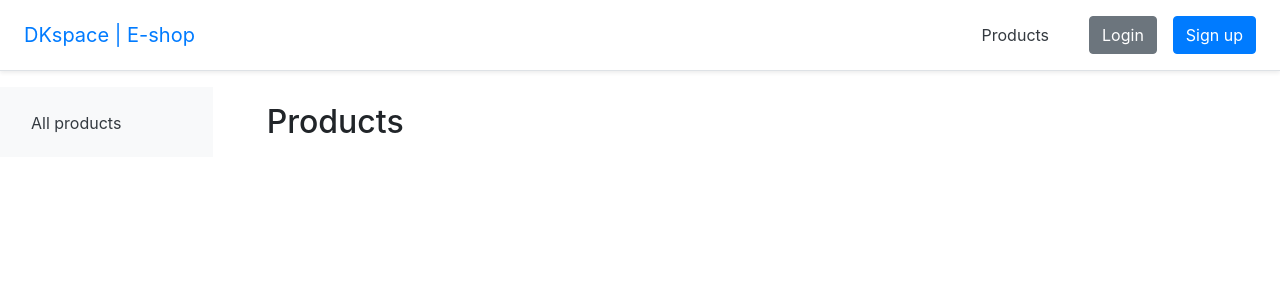
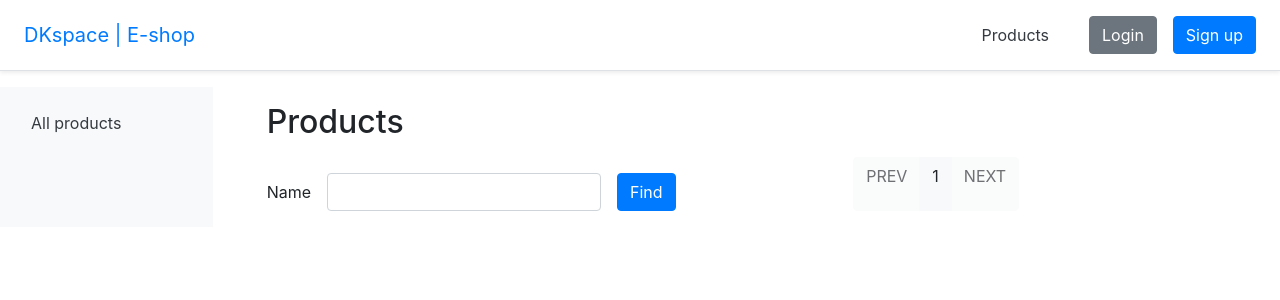
Before and after one commit to xkorman/DBS-ESHOP, a Flask app: page /products/ in a window 1280 px wide. Shown: the top 300 px of the page. Run offline with Flask 2, Linux system fonts and the light colour scheme; data that the repository does not hold is empty; parts of the project's set-up code (start-up, migrations or seed data) failed here and were passed over; some libraries are stand-ins or nearby versions.

Commit message:
added find by name, changed address style

```diff
--- a/app.py
+++ b/app.py
@@ -31,6 +31,7 @@ class RegistrationForm(Form):
                                           validators.equal_to('confirm', message='Password must match')])
     confirm = PasswordField('Repeat password')
     full_name = TextField('Full-name', [validators.Length(min=5, max=50)])
+    zip = StringField(u'Select ZIP code', [validators.required(), validators.length(min=5, max=6)])
     address = TextField('Address', [validators.Length(min=5, max=250)])
 
 
@@ -41,7 +42,8 @@ class DashUserForm(Form):
                                   validators.Email()])
     newPass = PasswordField('New password', [validators.equal_to('confirmnew', message='Passwords must match')])
     confirmnew = PasswordField('Repeat new password')
-    address = StringField('Address', [validators.Length(min=5, max=250)])
+    city = StringField(u'Select ZIP code', [validators.required(), validators.length(min=5, max=6)])
+    address = TextField('Address', [validators.Length(min=5, max=250)])
     admin = BooleanField('Admin permission')
 
 
@@ -60,6 +62,10 @@ class AddBrandForm(Form):
     brand_description = TextAreaField('Description', render_kw={"rows": 10})
 
 
+class FindName(Form):
+    find_name = StringField('Name', [validators.required()])
+
+
 @app.route('/register/', methods=['GET', 'POST'])
 def register_page():
     form = RegistrationForm(request.form)
@@ -70,12 +76,22 @@ def register_page():
             email = form.email.data
             password = sha256_crypt.encrypt(str(form.password.data))
             full_name = form.full_name.data
+            city = form.zip.data
             address = form.address.data
 
+            if city[3] != ' ':
+                city = city[:3] + ' ' + city[3:]
+            city_id = get_city(city)
+            if city_id is None:
+                raise ValueError('Bad zip code!')
+
             c, conn = connection()
+            c.execute('INSERT INTO users(user_name, password, name, email) VALUES (%s, %s, %s, %s)',
+                      (user_name, password, full_name, email))
 
-            c.execute('INSERT INTO users(user_name, password, name, address, email) VALUES (%s, %s, %s, %s, %s)',
-                      (user_name, password, full_name, address, email))
+            c.execute('INSERT INTO address(user_id, city_id, part_of_city) VALUES '
+                      '((SELECT id FROM users WHERE user_name=%s), %s, %s)',
+                      (user_name, city_id, address))
             conn.commit()
 
             c.close()
@@ -85,14 +101,17 @@ def register_page():
             session['user_id'] = user_name
             session['admin'] = 0
 
-            return redirect(url_for('homepage'))
+            return redirect(url_for('index'))
         return render_template("register.html", form=form)
-
+    except ValueError as e:
+        flash(f"{e}")
+        return render_template("register.html", form=form)
     except IntegrityError:
         flash("Username already used")
         return render_template("register.html", form=form)
     except Exception as e:
         flash(f"{e}")
+        print(f"{e}")
         return render_template("register.html", form=form)
 
 
@@ -118,9 +137,41 @@ def admin_required(f):
             return f(*args, **kwargs)
         else:
             flash("You have to be admin")
-            return redirect(url_for('products_page'))
+            return redirect(url_for('index'))
 
     return admin_control
+
+
+def get_state():
+    c, conn = connection()
+    choices = []
+
+    c.execute('SELECT state_id, state_name FROM state')
+
+    for row in c.fetchall():
+        choices += [(str(row[0]), str(row[1]))]
+    c.close()
+    return choices
+
+
+def get_region():
+    c, conn = connection()
+    choices = []
+
+    c.execute('SELECT region_id, region_name FROM region')
+
+    for row in c.fetchall():
+        choices += [(str(row[0]), str(row[1]))]
+    c.close()
+    return choices
+
+
+def get_city(city_zip):
+    c, conn = connection()
+    c.execute('SELECT id FROM city WHERE psc=%s', [city_zip])
+    city_id = c.fetchone()
+    c.close()
+    return city_id
 
 
 @app.route("/logout/")
@@ -128,7 +179,7 @@ def admin_required(f):
 def logout():
     session.clear()
     flash("Logged out")
-    return redirect(url_for('homepage'))
+    return redirect(url_for('index'))
 
 
 @app.route('/login/', methods=['GET', 'POST'])
@@ -144,10 +195,10 @@ def login_page():
                 session['logged-in'] = True
                 session['user_name'] = request.form['username']
                 session['user_id'] = data[0]
-                session['admin'] = data[6]
+                session['admin'] = data[5]
 
                 flash("Logged in")
-                return redirect(url_for('homepage'))
+                return redirect(url_for('index'))
             else:
                 flash("Invalid username or password")
         return render_template("login.html")
@@ -160,44 +211,42 @@ def login_page():
         return render_template("login.html")
 
 
-@app.route('/', methods=['GET'], defaults={"page": 1})
-@app.route('/<int:page>', methods=['GET'])
+@app.route('/', methods=['GET', 'POST'], defaults={"page": 1})
+@app.route('/products/', methods=['GET', 'POST'], defaults={"page": 1})
+@app.route('/<int:page>', methods=['GET', 'POST'])
 def index(page):
-    c, conn = connection()
-    page = page
-    per_page = 20
-    start = (page - 1) * per_page
-    end = per_page
-    c.execute('SELECT * FROM product ORDER BY product_id OFFSET (%s) ROWS FETCH NEXT %s ROWS ONLY', (start, end))
-    products = c.fetchall()
-    # print("Result......", users)
-    return render_template("products.html", products=products)
-
-
-@app.route('/products/')
-def products_page():
+    form = FindName(request.form)
     products = None
     categories = None
+
     try:
         c, conn = connection()
-        c.execute("SELECT * FROM product ORDER BY product_id")
-        products = c.fetchall()
-        c.execute("SELECT * FROM category ORDER BY category_id")
-        categories = c.fetchall()
-        return render_template("products.html", products=products, categories=categories)
+        categories = get_categories()
 
+        if request.method == 'POST':
+            c.execute('SELECT * FROM product WHERE UPPER(product_name) LIKE UPPER(%s)', ['%' + form.find_name.data + '%'])
+            products = c.fetchall()
+            return render_template("products.html", form=form, page=page, products=products, categories=categories)
+        else:
+            page = page
+            per_page = 20
+            start = (page - 1) * per_page
+            end = per_page
+            c.execute('SELECT * FROM product ORDER BY product_id OFFSET (%s) ROWS FETCH NEXT %s ROWS ONLY', (start, end))
+            products = c.fetchall()
+            return render_template("products.html", form=form, page=page, products=products, categories=categories)
     except Exception as e:
         flash(e)
-        return render_template("products.html", products=products, categories=categories)
+        return render_template("products.html", form=form, page=page, products=products, categories=categories)
 
 
 @app.route('/products/filter/<category_id>')
 def products_page_filter(category_id):
     c, conn = connection()
-    c.execute('SELECT * FROM product WHERE cid=%s', category_id)
+    categories = get_categories()
+    c.execute('SELECT * FROM product WHERE cid=%s ORDER  BY product_id', category_id)
     products = c.fetchall()
-    print(f"{products}")
-    return render_template("products.html", products=products)
+    return render_template("products.html", products=products, categories=categories)
 
 
 @app.route('/dashboard/')
@@ -212,10 +261,16 @@ def dashboard_page():
 @admin_required
 def dash_order_page():
     c, conn = connection()
-    query_orders = 'SELECT "order".*, users.id, users.user_name FROM "order" INNER JOIN users ON user_id=id '
+    query_orders = 'SELECT "order".*, users.id, users.user_name FROM "order" ' \
+                   'INNER JOIN users ON "order".user_id=users.id ORDER BY "open" DESC'
     c.execute(query_orders)
     order_list = c.fetchall()
-    return render_template("dash_orders.html", orders=order_list)
+
+    c.execute('SELECT COUNT(order_id) FROM "order"')
+    all = c.fetchone()
+    c.execute('SELECT COUNT(order_id) FROM "order" WHERE open=TRUE ')
+    open = c.fetchone()
+    return render_template("dash_orders.html", orders=order_list, open=open, all=all)
 
 
 @app.route('/dashboard/products/')
@@ -238,9 +293,14 @@ def dash_products_page():
 def dash_users_page():
     c, conn = connection()
 
-    query_orders = 'SELECT * FROM users ORDER BY id'
+    query_orders = 'SELECT users.*, address.part_of_city, city.fullname, city.psc, region.region_name, ' \
+                   'state.state_name FROM users, address ' \
+                   'INNER JOIN city ON address.city_id=city.id ' \
+                   'INNER JOIN region ON city.region_id=region.region_id ' \
+                   'INNER JOIN state ON region.state_id=state.state_id WHERE address.user_id=users.id ORDER BY users.id'
     c.execute(query_orders)
     users_list = c.fetchall()
+    print(f"{users_list[1]}")
 
     return render_template('dash_users.html', users=users_list)
 
@@ -253,33 +313,47 @@ def dash_users_page_id(user_id):
 
     c, conn = connection()
 
-    c.execute('SELECT * FROM users WHERE id=%s', [user_id])
+    c.execute('SELECT users.*, address.part_of_city, city.psc, city.fullname, region.region_name, state.state_name '
+              'FROM users, address '
+              'INNER JOIN city ON address.city_id=city.id '
+              'INNER JOIN region ON city.region_id=region.region_id '
+              'INNER JOIN state ON region.state_id=state.state_id WHERE users.id=%s AND address.user_id=%s',
+              (user_id, user_id))
     user = c.fetchone()
 
     try:
 
-        if request.method == 'POST' and form.validate() and request.form['buttonpost'] == 'update':
+        if request.method == 'POST' and request.form['buttonpost'] == 'update':
             user_name = form.nick._value()
             email = form.email.data
             password = sha256_crypt.encrypt(str(form.newPass.data))
             full_name = form.full_name.data
             address = form.address.data
             admin = form.admin.data
-
-            c, conn = connection()
+            city = form.city.data
+            if city[3] != ' ':
+                city = city[:3] + ' ' + city[3:]
+            city_id = get_city(city)
+            if city_id is None:
+                raise ValueError('Bad zip code!')
 
             if password == '':
-                c.execute('UPDATE users SET name=%s, address=%s, email=%s permission=%s WHERE user_name=%s',
-                          (full_name, address, email, admin, user_name))
+                c.execute('UPDATE address SET city_id=%s, part_of_city=%s WHERE user_id=%s', (city_id, address,
+                                                                                              user_id))
+                c.execute('UPDATE users SET name=%s, email=%s, permission=%s WHERE user_name=%s',
+                          (full_name, email, admin, user_name))
             else:
-                c.execute('UPDATE users SET password = %s, name=%s, address=%s, email=%s, permission=%s '
-                          'WHERE user_name=%s', (password, full_name, address, email, admin, user_name))
+                c.execute('UPDATE address SET city_id=%s, part_of_city=%s WHERE user_id=%s', (city_id, address,
+                                                                                              user_id))
+                c.execute('UPDATE users SET password = %s, name=%s, email=%s, permission=%s '
+                          'WHERE user_name=%s', (password, full_name, email, admin, user_name))
             conn.commit()
 
             c.close()
             conn.close()
 
             return redirect(url_for('dash_users_page'))
+
 
         elif request.method == 'POST' and request.form['buttonpost'] == 'delete':
             c, conn = connection()
@@ -289,9 +363,16 @@ def dash_users_page_id(user_id):
             conn.close()
             return redirect(url_for('dash_users_page'))
         else:
+            form.process()
             return render_template("dash_user_update.html", user=user, form=form)
+    except ValueError as e:
+        flash(e)
+        form.process()
+        return render_template("dash_user_update.html", user=user, form=form)
     except Exception as e:
         flash(f"{e}")
+        print(f"{e}")
+        form.process()
         return render_template("dash_user_update.html", user=user, form=form)
 
 
@@ -418,7 +499,8 @@ def dash_product_page_id(product_id):
 
                 c.execute('UPDATE product SET product_name = %s, product_price=%s, product_description=%s, '
                           'bid=%s, cid=%s '
-                          'WHERE product_id=%s', (product_name, float(price), product_description, bid, cid, product[0]))
+                          'WHERE product_id=%s',
+                          (product_name, float(price), product_description, bid, cid, product[0]))
 
             conn.commit()
 
@@ -726,7 +808,6 @@ def cart_page_add():
         else:
             c.execute('INSERT INTO "order"(user_id) VALUES (%s)' % session['user_id'])
 
-            conn.commit()
             orders = find_order(c)
             c.execute('INSERT INTO order_item(product_id, order_id, count) VALUES (%s, %s, %s)',
                       (request.form['product_id'], orders[0], 1))
@@ -735,12 +816,12 @@ def cart_page_add():
         conn.close()
 
         flash("Added to cart")
-        return redirect(url_for('products_page'))
+        return redirect(url_for('index'))
 
     except Exception as e:
         print(f"{e}")
         flash(f"{e}")
-        return redirect(url_for('products_page'))
+        return redirect(url_for('index'))
 
 
 def crop_image(image, filename):
@@ -766,29 +847,36 @@ def crop_image(image, filename):
     thumb = image.crop(resize).resize((ideal_width, ideal_height), Image.ANTIALIAS)
     thumb.save(os.path.join(app.config['UPLOAD_FOLDER'] + '/thumbs/', filename))
 
+def do_faker():
+    faker = Faker('cz_CZ')
+    c, conn = connection()
+    password = sha256_crypt.encrypt('password')
 
-def do_faker():
-     faker = Faker('cz_CZ')
-     c, conn = connection()
-     for i in range(100):
-        product_names = faker.words()
-        product_name = ''.join(product_names)
-        price = round(random.uniform(1, 10000), 2)
-        product_description = faker.sentence()
-        pathname = '/static/images/products/default.jpg'
-        bid = int(round(random.uniform(1, 3), 0))
-        cid = int(round(random.uniform(1, 4), 0))
+    for i in range(90000):
+        try:
+            user_name = faker.user_name()
+            full_name = faker.name()
+            city_id = random.randrange(1, 4208)
+            address = faker.street_address()
 
-        c.execute(
-            'INSERT INTO product(product_name, product_price, product_description, product_image, bid, cid) '
-            'VALUES (%s, %s, %s, %s, %s, %s)',
-            (product_name, price, product_description, pathname, bid, cid))
-        conn.commit()
+            email = faker.safe_email()
 
-        print(f"{product_name, price, product_description, pathname, bid, cid}")
+            print(f"{i, user_name, password, full_name, email, user_name, city_id, address}")
+            c.execute('INSERT INTO users(user_name, password, name, email) VALUES (%s, %s, %s, %s)',
+                      (user_name, password, full_name, email))
+
+            c.execute('INSERT INTO address(user_id, city_id, part_of_city) VALUES '
+                      '((SELECT id FROM users WHERE user_name=%s), %s, %s)',
+                      (user_name, city_id, address))
+            conn.commit()
+
+        except Exception as e:
+            conn.rollback()
+            print(f"{e}")
 
 
-#do_faker()
+
+do_faker()
 
 
 if __name__ == '__main__':
--- a/templates/cart.html
+++ b/templates/cart.html
@@ -31,7 +31,7 @@
                       </thead>
                       <tbody>
                       {% if products != None %}
-
+                        {% set products_sum = [] -%}
                         {% for product in products -%}
                              <tr>
                                       <th scope="row" class="border-0">
@@ -59,6 +59,7 @@
                                       </td>
                                     </tr>
                                  {% if sum.append((product[5] * product[3])) %}{% endif %}
+                            {% if products_sum.append(product[3]) %}{% endif %}
                         {% endfor %}
                     {% else %}
                         <h3>Cart is empty.</h3>
@@ -83,7 +84,7 @@
                         <div class="col-6">
                             <small>Summarization</small>
                             <br>
-                            <span>2 items in order</span>
+                            <span>{{ products_sum | sum }} items in order</span>
                         </div>
                         <div class="col-6">
                             <span>Total price</span>
--- a/templates/dash_orders.html
+++ b/templates/dash_orders.html
@@ -1,6 +1,6 @@
 {% extends 'dashboard.html' %}
 {% block dash %}
-<h2>Orders</h2>
+<h2>Orders - {{ open[0] }} not ordered / {{ all[0] }} all</h2>
 <div class="table-responsive">
 <table class="table table-sm">
   <thead class="thead-dark">
@@ -16,7 +16,7 @@
   <tbody>
   {% if orders != None %}
   {% for order in orders %}
-    <tr>
+    <tr {% if order[4] == False  %} class="table-success" {% endif %}>
       <td>{{ order[0] }}</td>
       <td>{{ order[1] }}</td>
       <td>{{ order[5] }}</td>
--- a/templates/dash_users.html
+++ b/templates/dash_users.html
@@ -8,7 +8,7 @@
       <th>#id</th>
       <th>User name</th>
       <th>Name</th>
-      <th>Address</th>
+      <th>City</th>
       <th>Email</th>
       <th>Actions</th>
     </tr>
@@ -16,12 +16,12 @@
   <tbody>
   {% if users != None %}
   {% for user in users %}
-    <tr {% if user[6] == 1 %} class="table-secondary" {% endif %}>
+    <tr {% if user[5] == 1 %} class="table-secondary" {% endif %}>
       <td>{{ user[0] }}</td>
       <td>{{ user[1] }}</td>
       <td>{{ user[3] }}</td>
+      <td>{{ user[7] }} </td>
       <td>{{ user[4] }}</td>
-      <td>{{ user[5] }}</td>
       <td><a class="btn btn-primary" href="/dashboard/users/{{ user[0] }}/">EDIT</a></td>
     </tr>
   {% endfor %}
--- a/templates/products.html
+++ b/templates/products.html
@@ -1,7 +1,17 @@
 {% extends "products_header.html"  %}
 {% block products %}
         {% if products != None %}
-
+            {% if form != None %}
+                <div class="row">
+                    <div class="col-12 w-100 d-block my-3">
+                        {% from "__formhelpers.html" import render_field %}
+                        <form method="post" action="/" class="form-inline">
+                            {{ render_field(form.find_name, class_='form-control mx-3') }}
+                            <button type="submit" class="btn btn-primary">Find</button>
+                        </form>
+                    </div>
+                </div>
+            {% endif %}
             <div class="row">
 
             {% for product in products %}
@@ -29,6 +39,19 @@
             </div>
             {% endfor %}
             </div>
+             <div class="btn-group mb-3 text-center mx-auto">
+            {% if page == 1 %}
+                <a class="btn btn-light disabled">PREV</a>
+            {% else %}
+                <a class="btn btn-primary" href="/{{ page - 1 }}">PREV</a>
+            {% endif %}
+                <a class="btn btn-light">{{ page }}</a>
+            {% if products|length < 20 %}
+                <a class="btn btn-light disabled">NEXT</a>
+            {% else %}
+                <a class="btn btn-primary" href="/{{ page + 1 }}">NEXT</a>
+            {% endif %}
+            </div>
         {% else %}
             <h3>None of products</h3>
         {% endif %}
--- a/templates/products_header.html
+++ b/templates/products_header.html
@@ -27,7 +27,7 @@
 
     <main role="main" class="col-md-9 ml-sm-auto col-lg-9 m-auto ">
     <div class="row">
-        <h2 class="my-3">Products</h2>
+        <h2 class="w-100 my-3">Products</h2>
 
             {% block products %}
             {% endblock %}
```
Also changed, not shown: templates/dash_user_update.html (+12 -5 lines), templates/register.html (+9 -2 lines).
